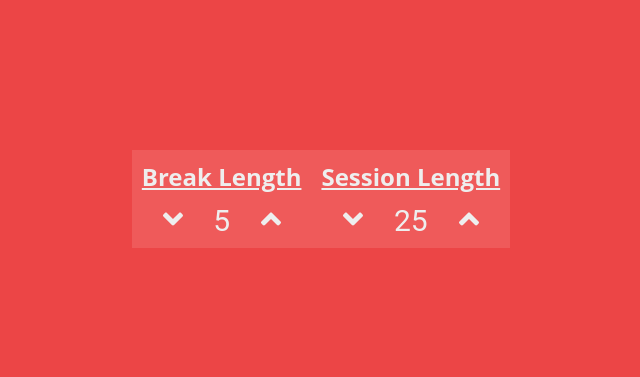
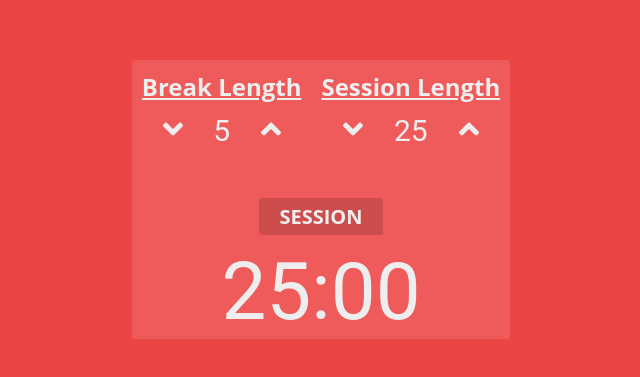
Before and after one commit to kevingdc/simple-pomodoro-timer, a React (Create React App) app: page / in a window 1280 px wide. Shown: the part 201-578 px from the top of the page, without its empty margins (319-959 px from the left). Built offline with nearby package versions, Linux system fonts and the light colour scheme.

Commit message:
feat: Add Timer display

```diff
--- a/src/components/LengthContainer.jsx
+++ b/src/components/LengthContainer.jsx
@@ -10,9 +10,12 @@ const StyledDiv = styled.div`
   display: flex;
 `;
 
-class LengthContainer extends React.Component {
-  render() {
-    const { break: breakLength, session, increment, decrement } = this.props;
+const LengthContainer = ({
+  break: breakLength,
+  session,
+  increment,
+  decrement,
+}) => {
   return (
     <StyledDiv>
       <LengthSection
@@ -38,13 +41,12 @@ class LengthContainer extends React.Component {
       />
     </StyledDiv>
   );
-  }
-}
+};
 
-const mapStateToProps = state => {
+const mapStateToProps = ({ timer }) => {
   return {
-    break: state.timer.break,
-    session: state.timer.session,
+    break: timer.break,
+    session: timer.session,
   };
 };
 
--- a/src/components/LengthSection.jsx
+++ b/src/components/LengthSection.jsx
@@ -5,7 +5,6 @@ import ArrowButton from "./ArrowButton";
 
 const StyledDiv = styled.div`
   text-align: center;
-  color: var(--white);
 `;
 
 const Header = styled.h2`
--- a/src/components/PomodoroTimer.jsx
+++ b/src/components/PomodoroTimer.jsx
@@ -1,15 +1,18 @@
 import styled from "styled-components";
 
 import LengthContainer from "./LengthContainer";
+import TimerDisplay from "./TimerDisplay";
 
 const StyledDiv = styled.div`
   background-color: var(--light-red);
+  border-radius: 3px;
 `;
 
 const PomodoroTimer = () => {
   return (
     <StyledDiv>
       <LengthContainer />
+      <TimerDisplay />
     </StyledDiv>
   );
 };
--- /dev/null
+++ b/src/components/TimerDisplay.jsx
@@ -0,0 +1,52 @@
+import { connect } from "react-redux";
+import styled from "styled-components";
+
+const StyledDiv = styled.div`
+  display: flex;
+  flex-direction: column;
+  align-items: center;
+`;
+
+const Header = styled.h1`
+  font-family: "Open Sans", sans-serif;
+  font-size: 2rem;
+  margin: 4rem 1rem 1rem 1rem;
+  background-color: var(--heading-red-bg);
+  padding: 0.5rem 2rem;
+  border-radius: 3px;
+`;
+
+const TimeDiv = styled.div`
+  font-size: 8rem;
+`;
+
+const TimerDisplay = ({ running, timeLeft }) => {
+  return (
+    <StyledDiv>
+      <Header>{running.toUpperCase()}</Header>
+      <TimeDiv>{secondsToTime(timeLeft)}</TimeDiv>
+    </StyledDiv>
+  );
+};
+
+const secondsToTime = time => {
+  const m = Math.floor(time / 60)
+    .toString()
+    .padStart(2, "0");
+  const s = Math.floor(time % 60)
+    .toString()
+    .padStart(2, "0");
+
+  return m + ":" + s;
+};
+
+console.log(secondsToTime(7735));
+
+const mapStateToProps = ({ timer }) => {
+  return {
+    running: timer.running,
+    timeLeft: timer.timeLeft,
+  };
+};
+
+export default connect(mapStateToProps, null)(TimerDisplay);
--- a/src/styles/GlobaStyle.jsx
+++ b/src/styles/GlobaStyle.jsx
@@ -6,6 +6,7 @@ const GlobalStyle = createGlobalStyle`
     --white: #eeeeee;
     --white-highlighted: rgba(255, 255, 255, 0.5);
     --red: #ec4546;
+    --heading-red-bg: #cc4d4c;
     --light-red: #ef5a5a;
 
     font-size: 62.5%;
@@ -19,6 +20,7 @@ const GlobalStyle = createGlobalStyle`
     margin: 0;
     font-size: 1.6rem;
     font-family: "Roboto", sans-serif;
+    color: var(--white);
   }
 `;
 
```
Also changed, not shown: src/components/Button.jsx (deleted), src/components/ResetButton.jsx (added), src/components/Timer.jsx (deleted), src/components/ToggleButton.jsx (added). Lines whose indentation alone changed are shown as unchanged.
